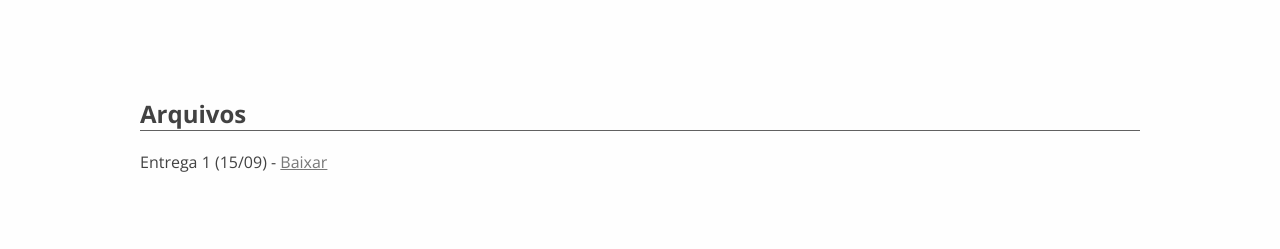
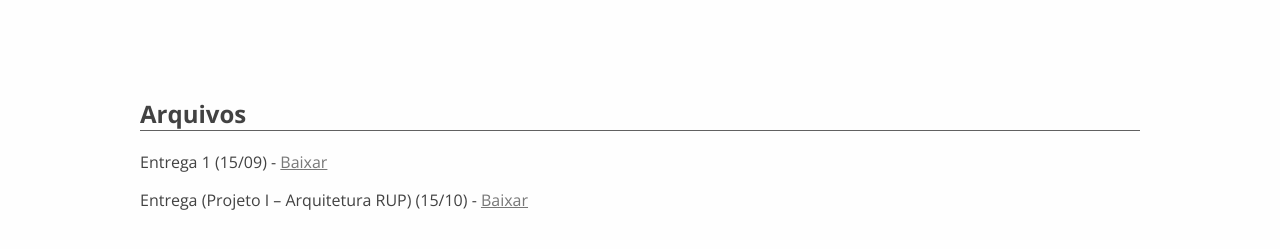
Before and after one commit to leoffarias/smed, a plain HTML site: page arquivos/index.html in a window 1280 px wide. Shown: the part 103-352 px from the top of the page. Drawn offline with nearby package versions, Linux system fonts and the light colour scheme.

Commit message:
entrega arquitetura rup

```diff
--- a/arquivos/index.html
+++ b/arquivos/index.html
@@ -22,7 +22,7 @@
 			<h2 class="barra">Arquivos</h2>
 
 			<p>Entrega 1 (15/09) - <a href="Entrega1.pdf" target="_blank" class="fraco">Baixar</a></p>
-
+			<p>Entrega (Projeto I – Arquitetura RUP) (15/10) - <a href="https://docs.google.com/a/cin.ufpe.br/presentation/d/1hKHfUAEeNmkc4d9G58kBSx7bIdLDVAngts5Jv-qvf0Y/edit?usp=sharing" target="_blank" class="fraco">Baixar</a></p>
 		</div>
 	</div>
 
```
